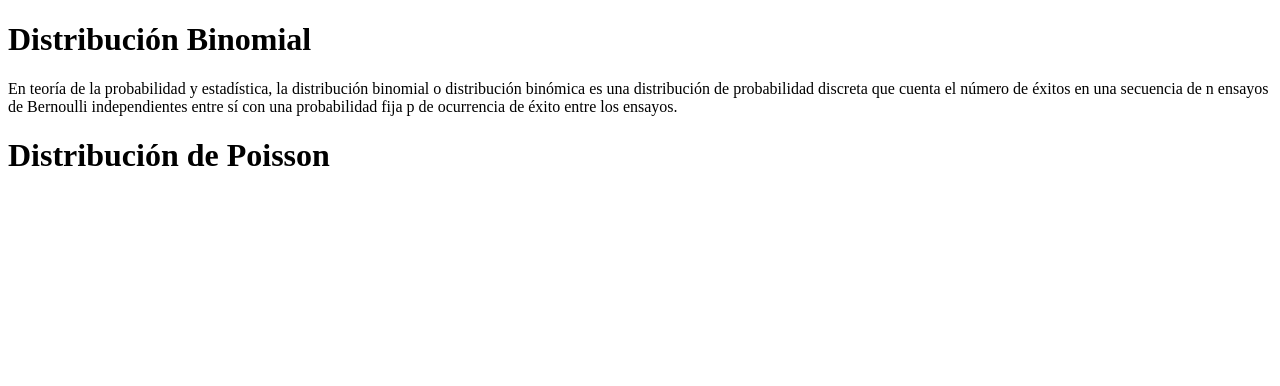
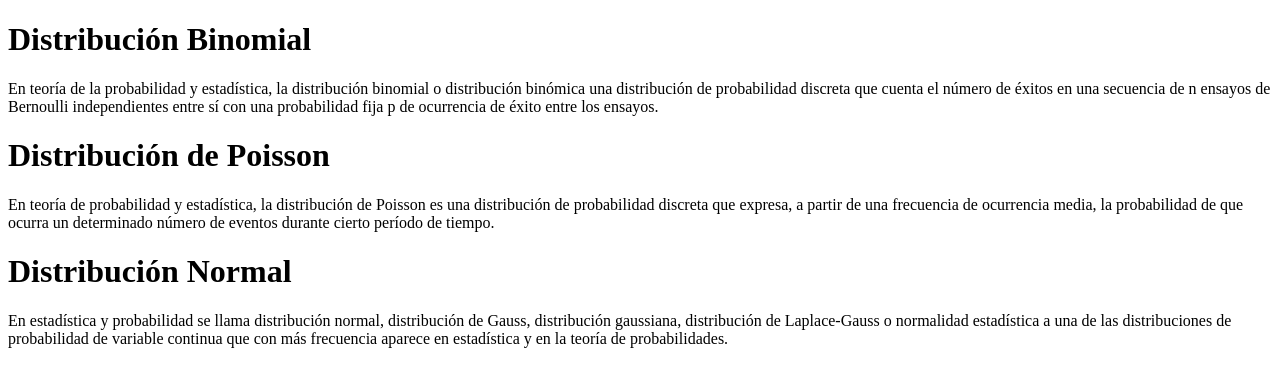
Before and after one commit to Joselinejua/test2a, a plain HTML site: page index.html in a window 1280 px wide. Drawn offline with Linux system fonts and the light colour scheme.

Commit message:
Se termino de color la informacion

```diff
--- a/index.html
+++ b/index.html
@@ -7,14 +7,18 @@
 </head>
 <body>
     <h1>Distribución Binomial</h1>
-    <p>En teoría de la probabilidad y estadística, la distribución binomial o distribución binómica es
+    <p>En teoría de la probabilidad y estadística, la distribución binomial o distribución binómica
         una distribución de probabilidad discreta que cuenta el número de éxitos en una secuencia de
         n ensayos de Bernoulli independientes entre sí con una probabilidad fija p de ocurrencia de éxito
         entre los ensayos. </p>
 
     <h1>Distribución de Poisson</h1>
-    <p>
+    <p>En teoría de probabilidad y estadística, la distribución de Poisson es una
+        distribución de probabilidad discreta que expresa, a partir de una frecuencia de ocurrencia
+        media, la probabilidad de que ocurra un determinado número de eventos durante cierto período de tiempo. </p>
 
-    </p>
+    <h1>Distribución Normal</h1>
+    <p>En estadística y probabilidad se llama distribución normal, distribución de Gauss, distribución gaussiana, distribución de Laplace-Gauss o normalidad estadística a una de las distribuciones de probabilidad de variable continua que con más frecuencia aparece en estadística y en la teoría de probabilidades.</p>
+
 </body>
 </html>
```
